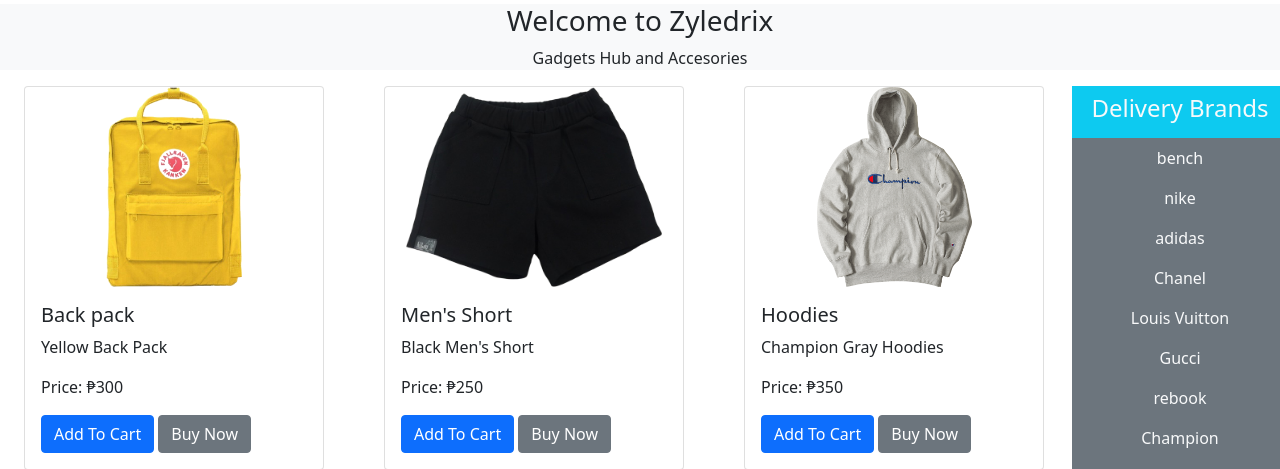
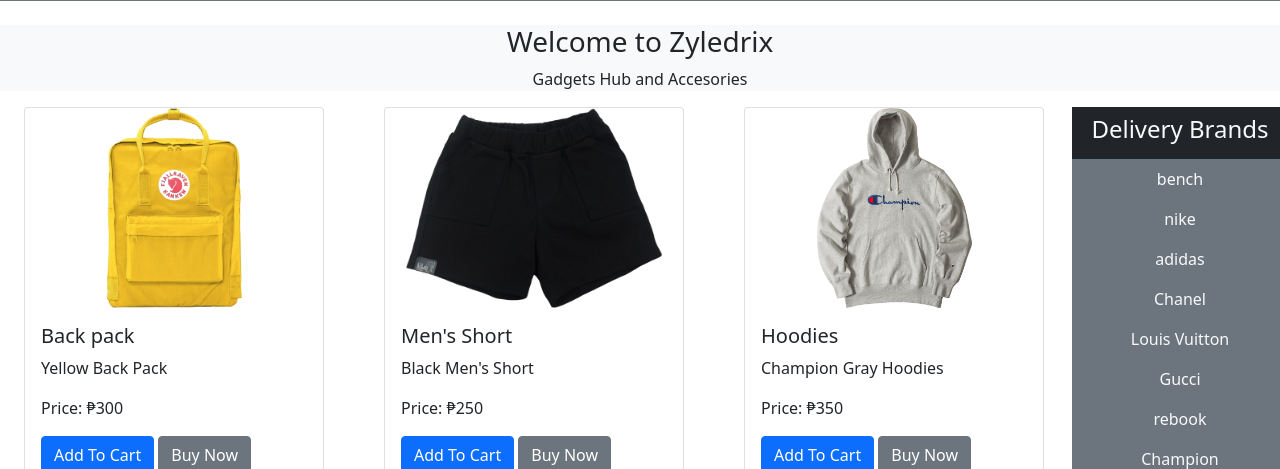
Before and after one commit to Jkmanait/ES-project, a PHP site: page /index.php in a window 1280 px wide. Shown: the part 158-627 px from the top of the page. Run offline with PHP 8.4, Linux system fonts and the light colour scheme; data comes from the database, SQL or seed files in the repository.

Commit message:
make the background dark

```diff
--- a/index.php
+++ b/index.php
@@ -23,16 +23,16 @@
     <!-- navbar -->
     <div class="container-fluid p-0">
         <!-- first child -->
-        <nav class="navbar navbar-expand-lg navbar-light bg-info">
-  <div class="container-fluid">
-    <img src="./images/logo.png" alt="" class="logo">
+        <nav class="navbar navbar-expand-lg navbar-light bg-dark navbar-dark">
+  <div class="container-fluid" >
+    <img src="./images/logo.jpg" alt="" class="logo">
     <button class="navbar-toggler" type="button" data-bs-toggle="collapse" data-bs-target="#navbarSupportedContent" aria-controls="navbarSupportedContent" aria-expanded="false" aria-label="Toggle navigation">
       <span class="navbar-toggler-icon"></span>
     </button>
     <div class="collapse navbar-collapse" id="navbarSupportedContent">
       <ul class="navbar-nav me-auto mb-2 mb-lg-0">
         <li class="nav-item">
-          <a class="nav-link active" aria-current="page" href="index.php">Home</a>
+          <a class="nav-link active" aria-current="page" href="index.php" >Home</a>
         </li>
         <!-- <li class="nav-item">
           <a class="nav-link" href="#">Products</a>
@@ -102,10 +102,13 @@
 </div>
 <!-- col end -->
 </div>
+
+
+
   <div class="col-md-2 bg-secondary p-0">
     <!-- brands to be displayed -->
     <ul class="navbar-nav me-auto text-center">
-      <li class="nav-item bg-info">
+      <li class="nav-item bg-dark">
         <a href="#" class="nav-link text-light"><h4>Delivery Brands</h4></a>
       </li>
       <?php
@@ -115,7 +118,7 @@
 
     <!-- categories to be displayed -->
     <ul class="navbar-nav me-auto text-center">
-      <li class="nav-item bg-info">
+      <li class="nav-item bg-dark">
         <a href="#" class="nav-link text-light"><h4>Categories</h4></a>
       </li>
       <?php
```
